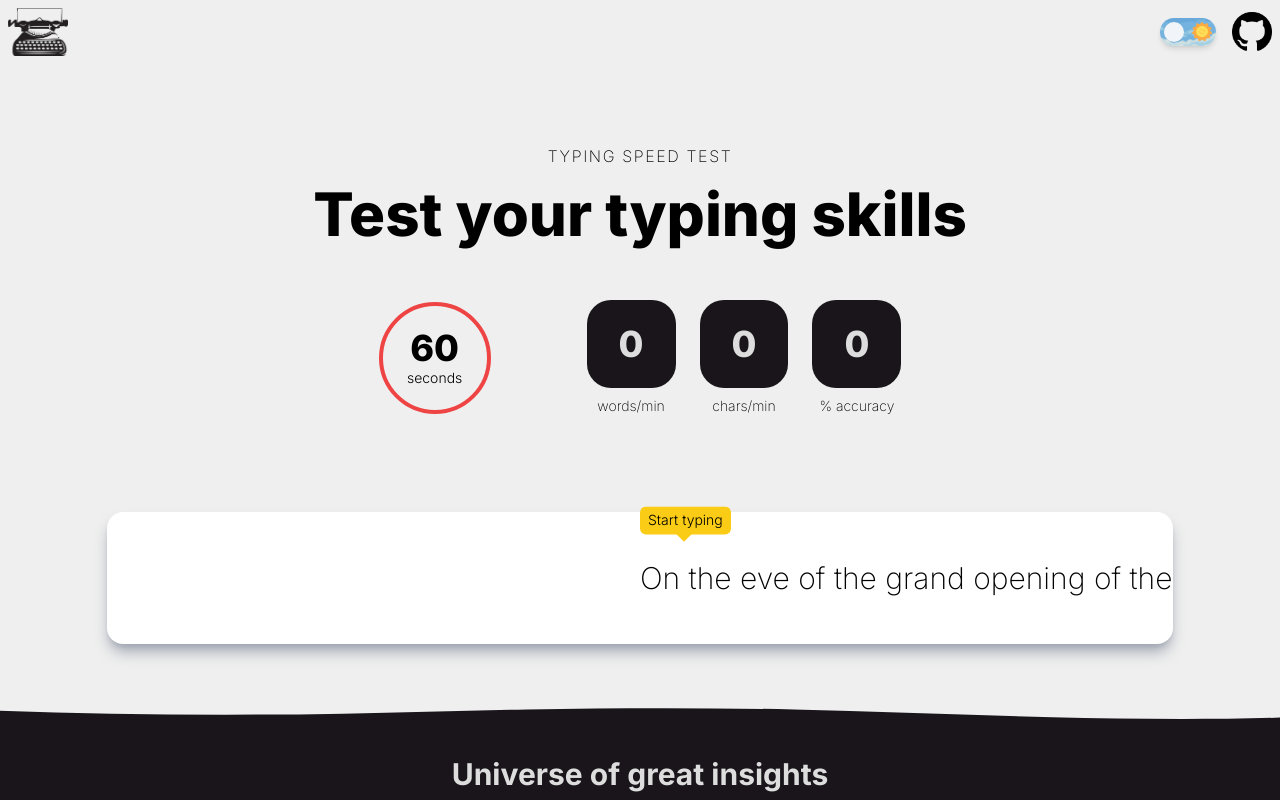
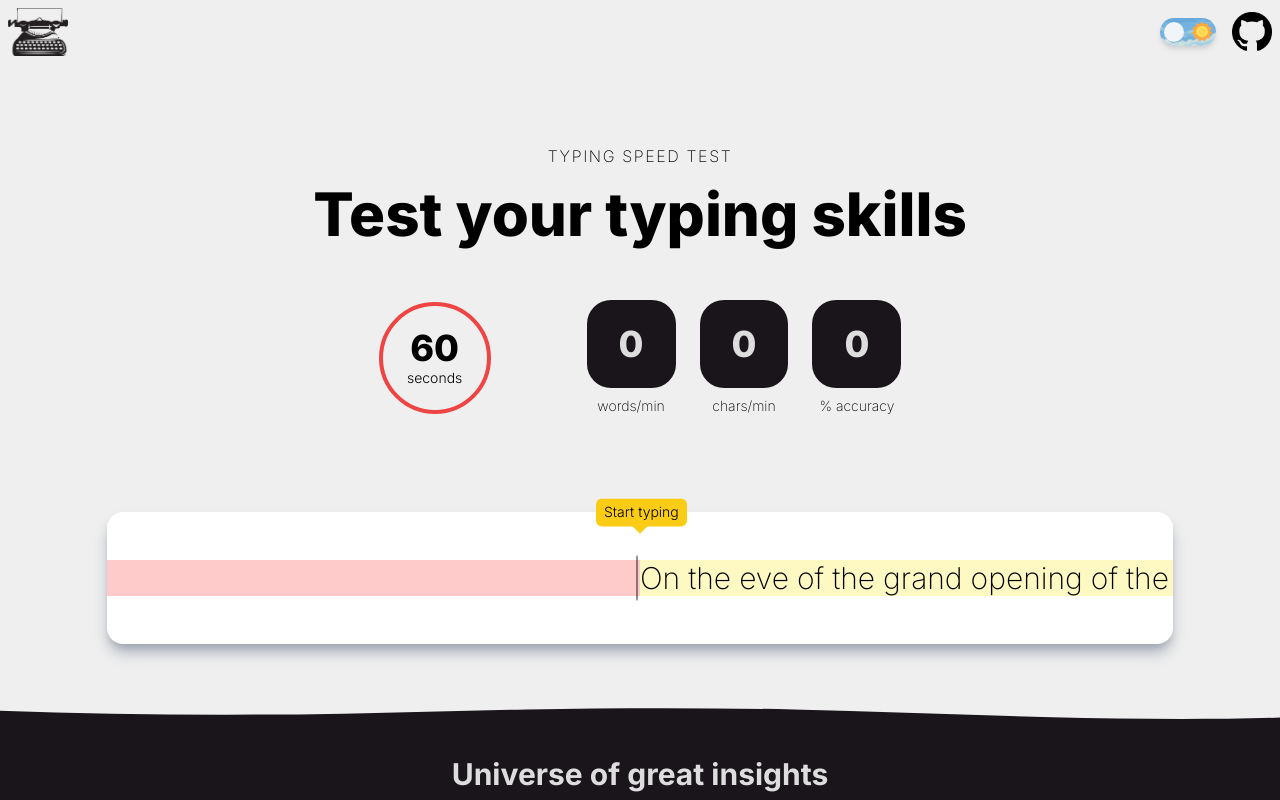
Before and after one commit to chronosgit/typewriter, a Next.js app: page / in a window 1280 px wide. Shown: the top 800 px of the page. Built offline with nearby package versions, Linux system fonts and the light colour scheme.

Commit message:
feat: updated field

```diff
--- /dev/null
+++ b/src/app/_components/call-to-action/CallToAction.tsx
@@ -0,0 +1,14 @@
+const CallToAction = ({ text }: { text: string }) => {
+	return (
+		<div className="animate-bounce rounded-md bg-yellow-400 px-2 py-1">
+			<div className="relative">
+				<p className="text-sm font-light text-black">{text}</p>
+
+				{/* Acute thingy in the bottom */}
+				<div className="absolute top-0 -z-40 size-4 translate-x-7 translate-y-3 rotate-45 bg-yellow-400" />
+			</div>
+		</div>
+	);
+};
+
+export default CallToAction;
--- /dev/null
+++ b/src/app/_components/cursor/Cursor.tsx
@@ -0,0 +1,5 @@
+const Cursor = () => {
+	return <div className="h-full w-0.5 bg-black animate-flickering rounded-t-sm rounded-b-sm" />;
+};
+
+export default Cursor;
--- a/src/app/_components/field/Field.tsx
+++ b/src/app/_components/field/Field.tsx
@@ -1,37 +1,51 @@
 'use client';
 
-import { FC, useContext } from 'react';
+import { useContext } from 'react';
+import CallToAction from '@/app/_components/call-to-action/CallToAction';
+import Cursor from '@/app/_components/cursor/Cursor';
 import SessionContext from '@/contexts/session/SessionContext';
 import exist from '@/utils/exist';
 
-interface Props {
-	sentence: string;
-}
-
-const Field: FC<Props> = ({ sentence }) => {
+const Field = () => {
 	const sessionCtx = useContext(SessionContext);
 
 	if (!exist(sessionCtx)) {
 		throw Error('Field component must use Session context');
 	}
 
-	const { startedTyping, curWord, typedWord, oldWords } = sessionCtx!;
+	const { words, startedTyping, curWord, typedWord, oldWords } = sessionCtx!;
 
 	return (
-		<div className="relative mx-auto w-10/12 rounded-2xl bg-white py-12 shadow-lg shadow-gray-400">
-			<div className="overflow-hidden">
-				<p className="translate-x-1/2 overflow-hidden whitespace-nowrap text-3xl font-extralight text-black">
-					{sentence}
-				</p>
-			</div>
+		<div className="mx-auto w-10/12 rounded-2xl bg-white py-12 shadow-lg shadow-gray-400">
+			<div className="grid grid-cols-2">
+				<div className="bg-red-200"></div>
 
-			{/* Call to action */}
-			<div className="pointer-events-none absolute left-1/2 top-0 z-50 -translate-x-1/2 animate-bounce rounded-md bg-yellow-400 px-2 py-1">
 				<div className="relative">
-					<p className="text-sm font-light text-black">Start typing</p>
+					<div className="flex items-center gap-2 overflow-hidden whitespace-nowrap bg-yellow-100">
+						{words.map((word, i) => {
+							return (
+								<p
+									key={word + i.toString()}
+									className="text-3xl font-extralight text-black"
+								>
+									{word}
+								</p>
+							);
+						})}
+					</div>
 
-					{/* Acute thingy in the bottom */}
-					<div className="absolute top-0 -z-40 size-4 translate-x-7 translate-y-3 rotate-45 bg-yellow-400" />
+					{
+						/* Call to action */
+						!startedTyping && (
+							<div className="pointer-events-none absolute -left-11 bottom-16">
+								<CallToAction text="Start typing" />
+							</div>
+						)
+					}
+
+					<div className="absolute -left-1 top-0 h-full scale-y-125">
+						<Cursor />
+					</div>
 				</div>
 			</div>
 		</div>
--- a/src/app/_components/main/Main.tsx
+++ b/src/app/_components/main/Main.tsx
@@ -1,13 +1,10 @@
 import Timer from '@/app/_components/timer/Timer';
 import Stats from '@/app/_components/stats/Stats';
 import Field from '@/app/_components/field/Field';
+import { SessionContextProvider } from '@/contexts/session/SessionContext';
 import getRandomItemFromArray from '@/utils/getRandomItemFromArray';
-import sentences from '@/app/_utils/sentences';
-import { SessionContextProvider } from '@/contexts/session/SessionContext';
 
 const Main = () => {
-	const sentence = getRandomItemFromArray(sentences);
-
 	return (
 		<section className="py-16">
 			<div className="mx-auto max-w-screen-xl">
@@ -22,12 +19,12 @@ const Main = () => {
 				<SessionContextProvider>
 					<>
 						<div className="mb-24 flex flex-col-reverse items-center justify-center gap-10 md:flex-row md:gap-24">
-							<Timer seconds={0} />
+							<Timer />
 
-							<Stats wordsPerMin={0} charsPerMin={0} accuracy={0} />
+							<Stats />
 						</div>
 
-						<Field sentence={sentence} />
+						<Field />
 					</>
 				</SessionContextProvider>
 			</div>
--- a/src/app/_hooks/useField.tsx
+++ b/src/app/_hooks/useField.tsx
@@ -2,10 +2,16 @@ import { useState } from 'react';
 import Stats from '@/types/Stats';
 import OldWord from '@/types/OldWord';
 
-const useField = (words: string[], maxTime: number) => {
+interface FieldProps {
+	words: string[];
+	maxTime: number;
+}
+
+const useField = ({ words: initWords, maxTime }: FieldProps) => {
 	const [isStarted, setStarted] = useState(false);
 	const [timerTime, setTimerTime] = useState(maxTime);
 
+	const [words, setWords] = useState(initWords);
 	const [curWord, setCurWord] = useState(words[0]);
 	const [typedWord, setTypedWord] = useState('');
 
@@ -24,6 +30,7 @@ const useField = (words: string[], maxTime: number) => {
 		oldWords,
 		typedWord,
 		stats,
+		words,
 	};
 };
 
--- a/src/contexts/session/SessionContext.tsx
+++ b/src/contexts/session/SessionContext.tsx
@@ -14,10 +14,17 @@ const SessionContext = createContext<Session | null>(null);
 
 const SessionContextProvider: FC<ProviderProps> = ({ children }) => {
 	const sentence = getRandomItemFromArray(sentences);
-	const words = sentence.split(' ');
+	const splittedWords = sentence.split(' ');
 
-	const { startedTyping, remainingTime, curWord, typedWord, stats, oldWords } =
-		useField(words, 60);
+	const {
+		startedTyping,
+		remainingTime,
+		curWord,
+		typedWord,
+		stats,
+		oldWords,
+		words,
+	} = useField({ words: splittedWords, maxTime: 60 });
 
 	return (
 		<SessionContext.Provider
@@ -28,6 +35,7 @@ const SessionContextProvider: FC<ProviderProps> = ({ children }) => {
 				typedWord,
 				stats,
 				oldWords,
+				words,
 			}}
 		>
 			{children}
--- a/src/types/Session.tsx
+++ b/src/types/Session.tsx
@@ -8,6 +8,7 @@ interface Session {
 	typedWord: string;
 	stats: Stats;
 	oldWords: OldWord[];
+	words: string[];
 }
 
 export default Session;
--- a/tailwind.config.ts
+++ b/tailwind.config.ts
@@ -22,9 +22,15 @@ const config: Config = {
 					'0%': { transform: 'translateX(0)' },
 					'100%': { transform: 'translateX(-100%)' },
 				},
+				'flickering': {
+					'from': { opacity: '1' },
+					'50%': { opacity: '0' },
+					'to': { opacity: '1' },
+				},
 			},
 			animation: {
 				'gallery-scroll': 'gallery-scroll 15s linear infinite',
+				'flickering': 'flickering 1s linear infinite'
 			},
 		},
 	},
```
